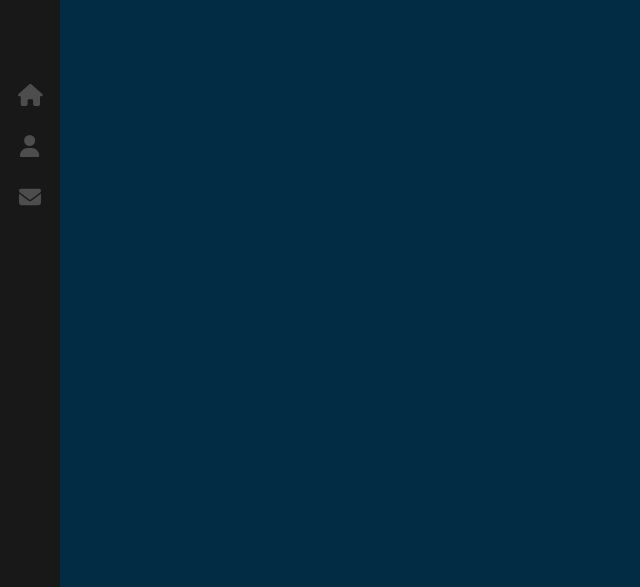
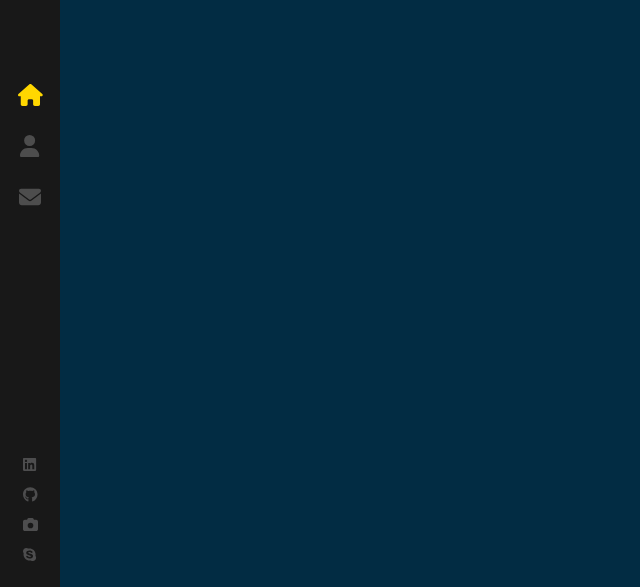
Before and after one commit to albertjly/Portfolio-React, a React (Create React App) app: page / in a window 1280 px wide. Shown: the part 210-797 px from the top of the page, without its empty margins (0-640 px from the left). Built offline with nearby package versions, Linux system fonts and the light colour scheme.

Commit message:
add social media icons

```diff
--- a/src/components/Sidebar/index.js
+++ b/src/components/Sidebar/index.js
@@ -3,7 +3,8 @@
 import LogoS from '../../assets/images/logo-s.png';
 import LogoSubtitle from '../../assets/images/logo_sub.png';
 import { FontAwesomeIcon } from '@fortawesome/react-fontawesome';
-import { faEnvelope, faHome, faUser } from '@fortawesome/free-solid-svg-icons';
+import { faCamera, faEnvelope, faHome, faUser } from '@fortawesome/free-solid-svg-icons';
+import { faGithub, faLinkedin, faSkype } from '@fortawesome/free-brands-svg-icons';
 
 const Sidebar = () => (
   <div className='nav-bar'>
@@ -22,6 +23,28 @@
         <FontAwesomeIcon icon={faEnvelope} color='#4d4d4d' />
       </NavLink>
     </nav>
+    <ul>
+      <li>
+        <a target="_blank" rel='noreferrer' href='https://www.linkedin.com/in/luyang-albert-jiang/'>
+          <FontAwesomeIcon icon={faLinkedin} color="#4d4d4e" />
+        </a>
+      </li>
+      <li>
+        <a target="_blank" rel='noreferrer' href='https://github.com/albertjly'>
+          <FontAwesomeIcon icon={faGithub} color="#4d4d4e" />
+        </a>
+      </li>
+      <li>
+        <a target="_blank" rel='noreferrer' href='https://www.albertjiang.com/'>
+          <FontAwesomeIcon icon={faCamera} color="#4d4d4e" />
+        </a>
+      </li>
+      <li>
+        <a target="_blank" rel='noreferrer' href='https://join.skype.com/invite/AzUx65i4XVOg'>
+          <FontAwesomeIcon icon={faSkype} color="#4d4d4e" />
+        </a>
+      </li>
+    </ul>
   </div >
 )
 
--- a/src/components/Sidebar/index.scss
+++ b/src/components/Sidebar/index.scss
@@ -86,5 +86,35 @@
         content: 'CONTACT';
       }
     }
+
+    a.active {
+      svg {
+        color: #ffd700;
+      }
+    }
+  }
+
+  ul {
+    position: absolute;
+    bottom: 20px;
+    width: 100%;
+    display: block;
+    padding: 0;
+    list-style: none;
+    text-align: center;
+    margin: 0;
+
+    li {
+      a {
+        padding: 7px 0;
+        display: block;
+        font-size: 15px;
+        line-height: 16px;
+
+        &:hover svg{
+          color: #ffd700;
+        }
+      }
+    }
   }
 }
--- a/src/index.css
+++ b/src/index.css
@@ -5,7 +5,7 @@
 
 body {
   margin: 0;
-  font-family: 300 11px/1.4 'Helvetica Neue', 'sans-serif';
+  font: 300 11px/1.4 'Helvetica Neue', 'sans-serif';
   color: #444;
   overflow: hidden;
   display: block;
```
